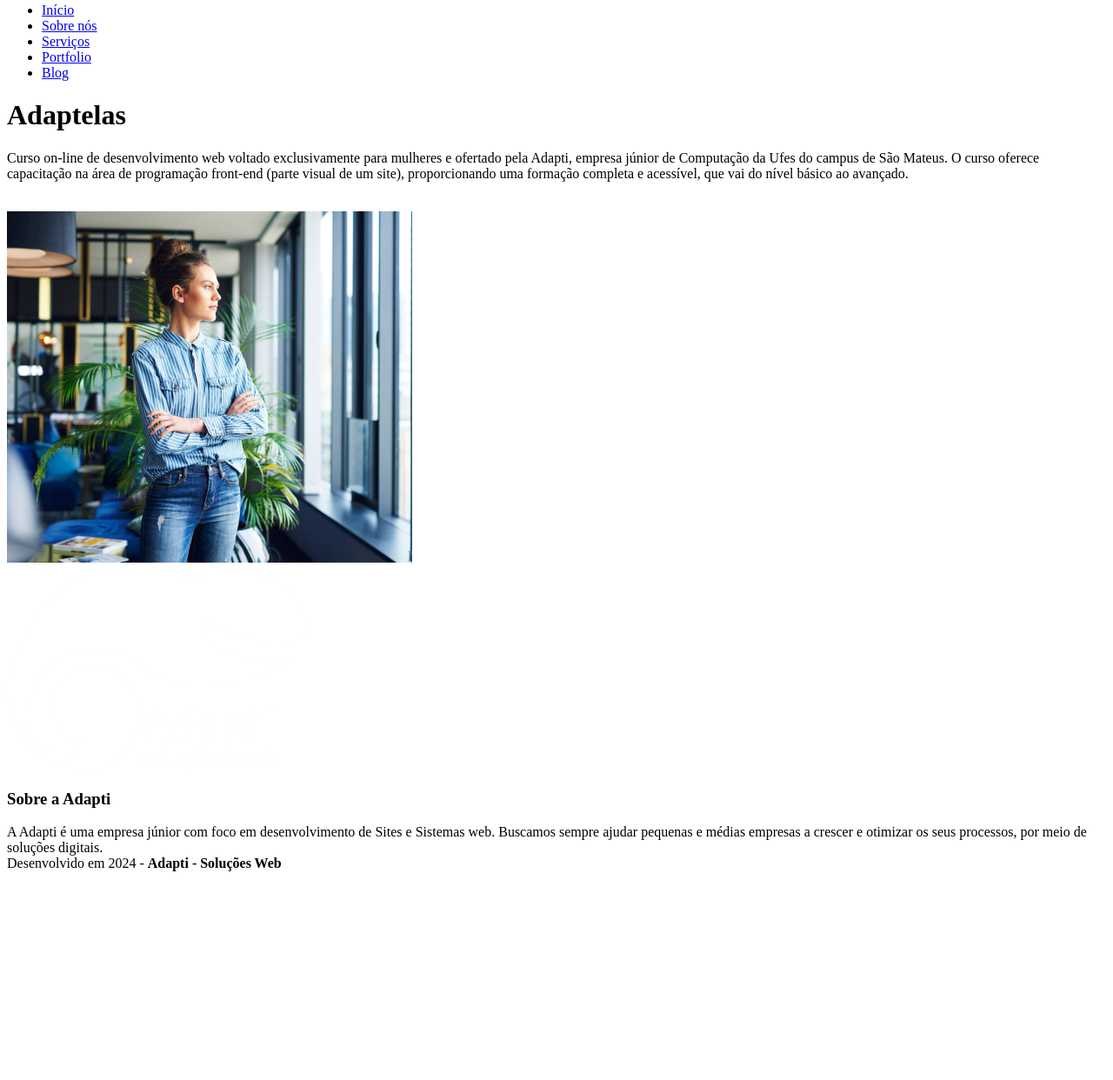
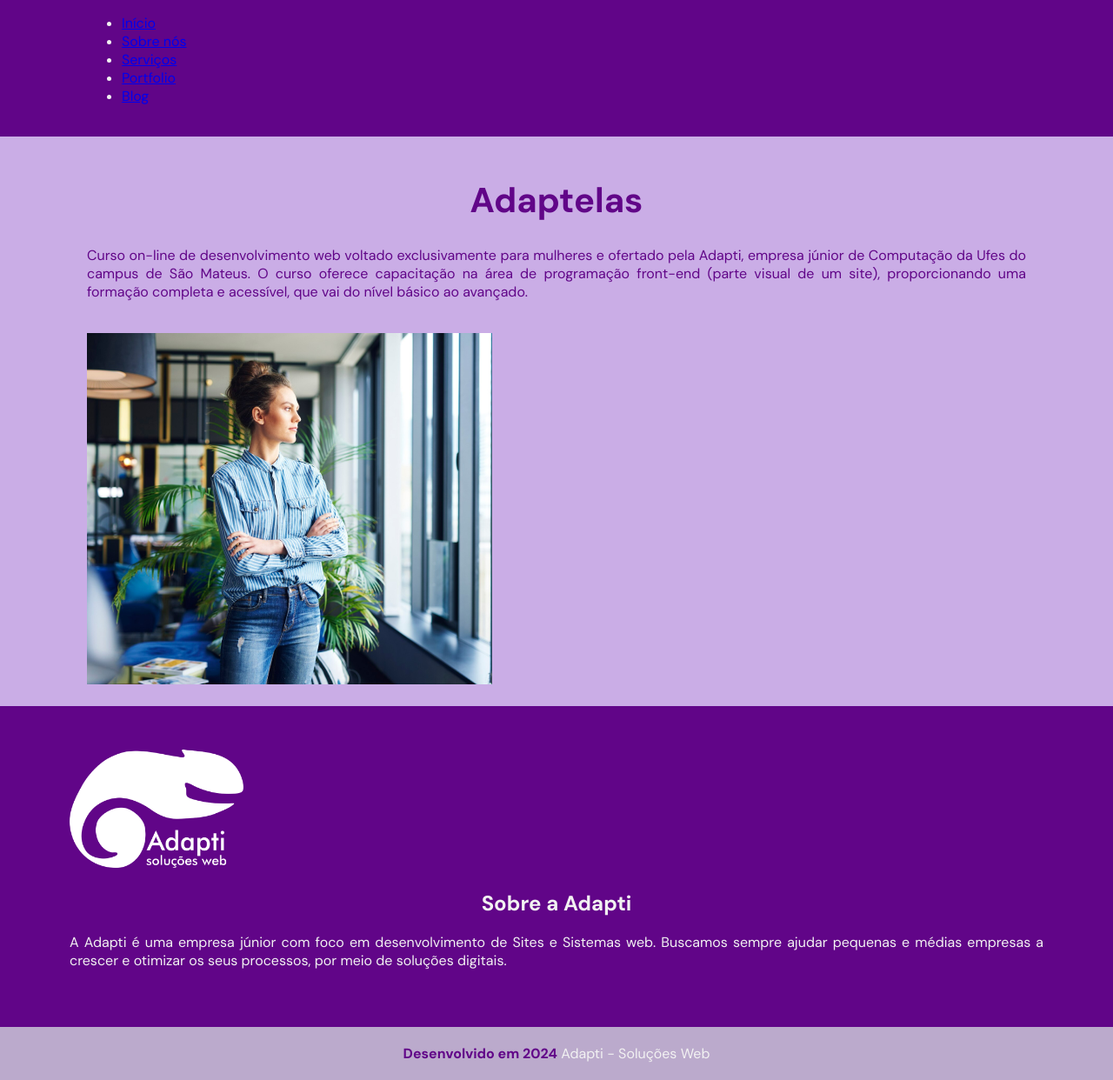
Before and after one commit to camilacdp/Curso-Adaptelas-AULA-2, a plain HTML site: page index.html in a window 1280 px wide. Shown: the part 81-1323 px from the top of the page at 87% size. Before the commit the page ends 1099 px from the top, so only its background shows below. Drawn offline with Linux system fonts and the light colour scheme.

Commit message:
Atividade 3 - Fundamentos de CSS

```diff
--- a/index.html
+++ b/index.html
@@ -4,10 +4,12 @@
     <meta charset="UTF-8">
     <meta name="viewport" content="width=device-width, initial-scale=1.0">
     <title>Adaptelas - Camila</title>
+    <link rel="stylesheet" href="style.css">
+    <link href="https://fonts.googleapis.com/css2?family=DM+Sans:ital,opsz,wght@0,9..40,100..1000;1,9..40,100..1000&display=swap" rel="stylesheet">
 </head>
 <body>
+    <nav id="cabecalho">
         <img src="./imagens/logo_nav.png" alt="Logo Adapti">
-    <nav>
         <ul>
             <li><a href="./pagina-inicial.html">Início</a></li>
             <li><a href="./sobre-nos.html">Sobre nós</a></li>
@@ -17,17 +19,24 @@
 
         </ul>
     </nav>
+    <div id="main_text">
         <h1>Adaptelas</h1>
         <p>
             Curso on-line de desenvolvimento web voltado exclusivamente para mulheres e ofertado pela Adapti, empresa júnior de Computação da Ufes do campus de São Mateus. O curso oferece capacitação na área de programação front-end (parte visual de um site), proporcionando uma formação completa e acessível, que vai do nível básico ao avançado.
         </p>
-    <br><img src="./imagens/body.png" alt="Foto de uma mulher em pé de braços cruzados, dentro de um escritório, olhando por uma janela">
-    <br><img src="./imagens/logo_footer.png" alt="Logo Adapti">
+        <br>
+        <img src="./imagens/body.png" alt="Foto de uma mulher em pé de braços cruzados, dentro de um escritório, olhando por uma janela">
+    </div>
     <footer>
-        <h3> Sobre a Adapti</h3>
+        <div class="card">
+            <img src="./imagens/logo_footer.png" alt="Logo Adapti">
+            <h2> Sobre a Adapti </h2>
             <p>
                 A Adapti é uma empresa júnior com foco em desenvolvimento de Sites e Sistemas web. Buscamos sempre ajudar pequenas e médias empresas a crescer e otimizar os seus processos, por meio de soluções digitais.
-            <br>Desenvolvido em 2024 - <b>Adapti - Soluções Web</b>
+            </p>
+        </div>
+        <p id="rodape">
+            <b>Desenvolvido em 2024</b>     <span>Adapti - Soluções Web</span>
         </p>
     </footer>
 </body>
--- /dev/null
+++ b/style.css
@@ -0,0 +1,54 @@
+* {
+    font-family: "DM Sans", sans-serif;
+}
+body{
+    background-color: #caade6;
+    color: #F2F2F2;
+    padding: 0;
+    margin: 0;
+}
+#cabecalho{
+    border:#610588;
+    padding: 20px 100px 20px 100px;
+    background-color: #610588;
+    margin: 0px;
+    color: #F2F2F2;
+
+}
+#main_text>h1{
+    color: #610588;
+    font-size: 40px;
+    text-align: center;
+}
+#main_text{
+    padding: 20px 100px 20px 100px;
+    color: #610588;
+    text-align: justify;
+}
+.card{
+    border:#610588;
+    padding: 50px 80px 50px 80px;
+    background-color: #610588;
+    margin: 0px;
+    text-align: justify;
+
+}
+.card>h2{
+    text-align: center;
+}
+#rodape{
+    text-align: center;
+    color: #610588;
+    background-color: #BBAACC;
+    margin: 0;
+    padding: 20px 0 20px 0;
+}
+#rodape>span{
+    color: #F2F2F2;
+}
+.card img{
+    max-width: 200px;
+    max-height: 200px;
+    width: auto;
+    height: auto;
+}
```
Lines whose indentation alone changed are shown as unchanged.
